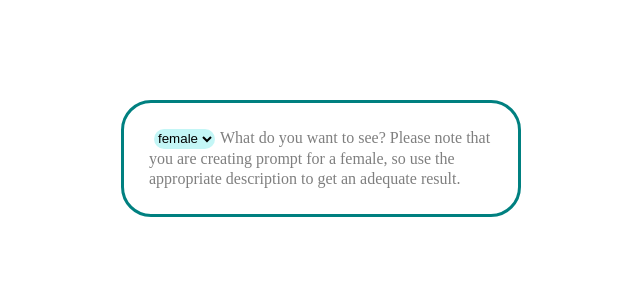
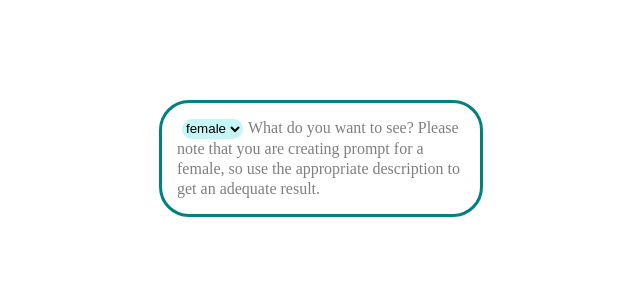
Before and after one commit to SHDGMSQ/Textarea_project, a React (Create React App) app: page / in a window 1280 px wide. Shown: the top 300 px of the page, without its empty margins (319-959 px from the left). Built offline with nearby package versions, Linux system fonts and the light colour scheme.

Commit message:
commit with placeholder v1.0

```diff
--- a/src/app/App.js
+++ b/src/app/App.js
@@ -1,10 +1,10 @@
 import React from 'react'
-import {Textarea} from "../components/textarea/Textarea"
+import {TextareaWidget} from "../components/textarea/TextareaWidget"
 
 export const App = () => {
   return (
     <div className="App">
-      <Textarea/>
+      <TextareaWidget/>
     </div>
   );
 }
--- a/src/components/textarea/Textarea.js
+++ /dev/null
@@ -1,63 +0,0 @@
-import React from 'react';
-import { useRef } from "react";
-import styles from './textarea.module.css'
-//new
-
-export const Textarea = () => {
-    let emptySpanElement = useRef()
-    let spanElement = useRef()
-    let selectElement = useRef()
-
-    let spanPlaceholder = `What do you want to see? Please note that you are creating prompt for a ${selectElement? selectElement.current? selectElement.current.innerHTML: "female": "female"}, so use the appropriate description to get an adequate result.`
-
-    const handleEmptyChange = () => {
-        emptySpanElement.current.setAttribute('style', 'display: inline')
-    }
-
-    function handleClick(e) {
-    }
-
-    function handleChange(e) {
-    }
-
-    const handleChangeSelect = () => {
-    }
-
-
-    // const trimFunc = (text) => {
-    //     return text.replace(/&nbsp;/gi, '').replace(/<div><br><\/div>/gi, '').replace(/<span><br><\/span>/gi, '')
-    // }
-
-    return (
-        <div className={styles.textarea_container}>
-            <div className={styles.textarea}>
-                <div className={styles.textarea_inner}
-                     onClick={handleClick}
-                     onInput={handleChange}
-                     suppressContentEditableWarning={true}
-                >
-                    <span
-                        className={styles.empty}
-                        ref={emptySpanElement}
-                        onInput={handleEmptyChange}
-                        contentEditable={true}
-                        suppressContentEditableWarning={true}
-                    > </span>
-                    <span className={styles.select_inner}>
-                        <select name="gender" className={styles.select} ref={selectElement} onChange={handleChangeSelect}>
-                            <option value="female">female</option>
-                            <option value="male">male</option>
-                        </select>
-                    </span>
-                    <span className={styles.text}
-                          contentEditable={true}
-                          suppressContentEditableWarning={true}
-                          ref={spanElement}
-                    >
-                        {spanPlaceholder}
-                    </span>
-                </div>
-            </div>
-        </div>
-    );
-};
--- /dev/null
+++ b/src/components/textarea/TextareaWidget.js
@@ -0,0 +1,87 @@
+import React, {useEffect, useRef, useState} from 'react';
+import styles from './textarea_widget.module.css'
+
+export const TextareaWidget = () => {
+
+    let firstChangingElement = useRef()
+    let secondChangingElement = useRef()
+
+    let secondElementPlaceholder = ''
+
+    const [selectValue, setSelectValue] = useState('female')
+
+    useEffect(() => {
+
+        const secondUpdateElement = document.getElementById('secondUpdateElement');
+        const secondPlaceholder = `What do you want to see? Please note that you are creating prompt for a ${selectValue}, so use the appropriate description to get an adequate result.`
+        secondElementPlaceholder = secondPlaceholder
+        secondUpdateElement.innerHTML === '' && (secondUpdateElement.innerHTML = secondPlaceholder);
+        secondUpdateElement.addEventListener('focus', function (e) {
+            const value = e.target.innerHTML;
+            value === secondPlaceholder && (e.target.innerHTML = '');
+        });
+        secondUpdateElement.addEventListener('blur', function (e) {
+            const value = e.target.innerHTML;
+            value === '' && (firstChangingElement.current.innerText.trim().length === 0) && (e.target.innerHTML = secondPlaceholder);
+        });
+
+    })
+
+
+    const handleEmptyChange = () => {
+        if (firstChangingElement.current.innerText.trim().length === 0) {
+            firstChangingElement.current.innerHTML = firstChangingElement.current.innerHTML.replace(/&nbsp;/gi, '').replace(/<div><br><\/div>/gi, '').replace(/<span><br><\/span>/gi, '')
+            if (!secondChangingElement.current.innerText.trim().length === 0) {
+                secondChangingElement.current.innerHTML = secondElementPlaceholder
+            }
+        } else {
+            if (secondChangingElement.current.innerHTML === secondElementPlaceholder) {
+                secondChangingElement.current.innerHTML = ''
+            }
+            firstChangingElement.current.setAttribute('style', 'display: inline')
+        }
+    }
+
+    const handleSpanChange = () => {
+        secondChangingElement.current.setAttribute('style', 'opacity: 1')
+        if (secondChangingElement.current.innerText.trim().length === 0) {
+            secondChangingElement.current.setAttribute('style', 'opacity: .5')
+        }
+    }
+
+    const handleChangeSelect = (e) => {
+        setSelectValue(e.currentTarget.value)
+    }
+
+
+    return (
+        <div className={styles.textarea_container}>
+            <div className={styles.textarea}>
+                <div className={styles.textarea_inner}>
+                    <span
+                        className={styles.empty}
+                        ref={firstChangingElement}
+                        onInput={handleEmptyChange}
+                        contentEditable={true}
+                        suppressContentEditableWarning={true}
+                    > </span>
+                    <span className={styles.select_inner}>
+                        <select name="gender" className={styles.select}
+                                onChange={handleChangeSelect}>
+                            <option value="female">female</option>
+                            <option value="male">male</option>
+                        </select>
+                    </span>
+                    <span className={styles.text}
+                          onInput={handleSpanChange}
+                          id="secondUpdateElement"
+                          contentEditable={true}
+                          suppressContentEditableWarning={true}
+                          ref={secondChangingElement}
+                    >
+                    </span>
+                </div>
+            </div>
+        </div>
+    );
+};
--- a/src/components/textarea/textarea.module.css
+++ b/src/components/textarea/textarea_widget.module.css
@@ -7,13 +7,15 @@
 .textarea {
     border: 3px solid teal;
     border-radius: 30px;
-    padding: 20px;
+    padding: 10px;
     box-sizing: border-box;
-    max-width: 400px;
+    max-width: 330px;
     margin: 0 10px;
 }
 .textarea_inner {
     padding: 5px;
+    min-height: 61px;
+    width: 18rem;
 }
 .select_inner {
     width: max-content;
@@ -31,6 +33,8 @@
     opacity: .5;
     line-height: 20px;
 }
+
+
 .empty {
     display: inline-block;
     min-inline-size: 5px;
```
